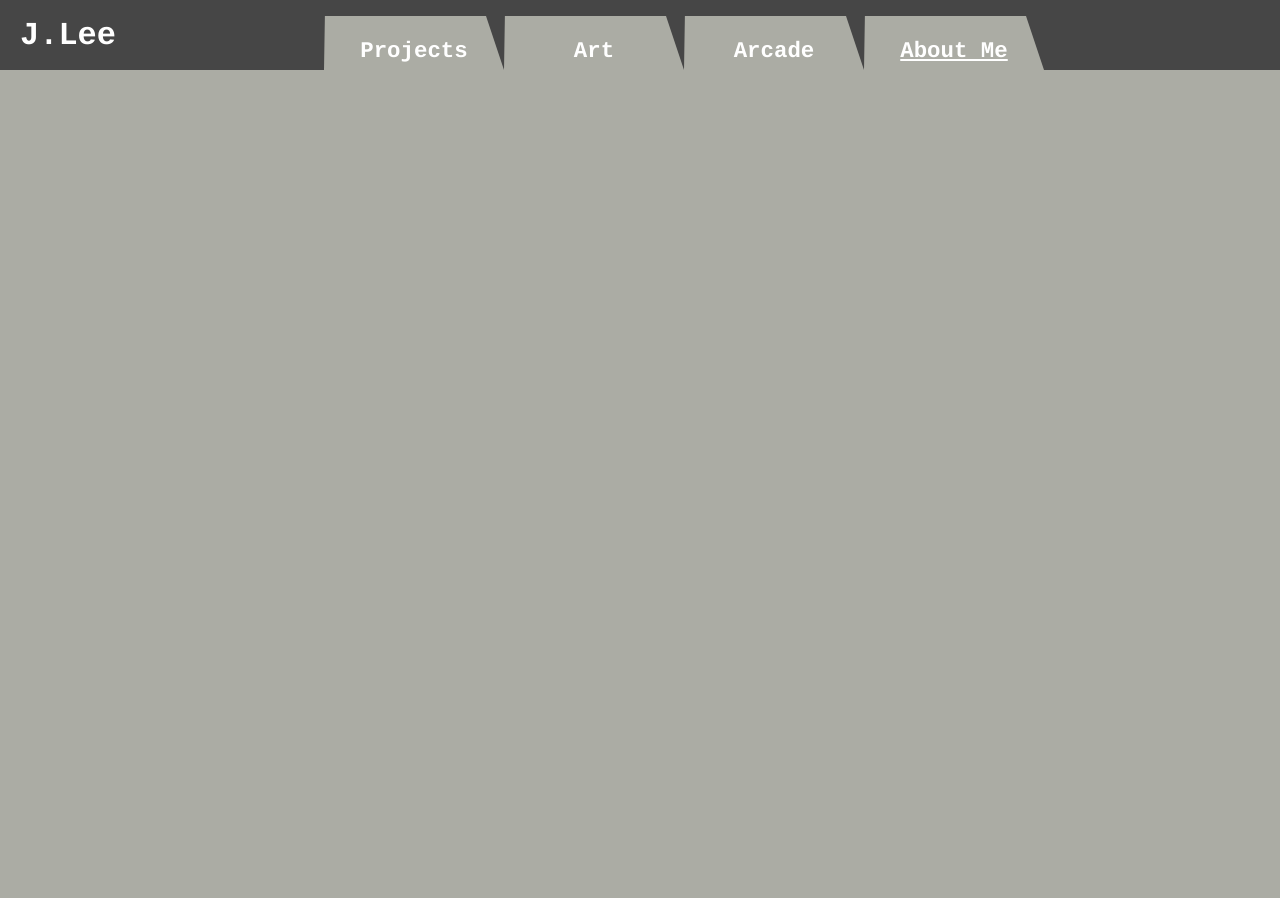
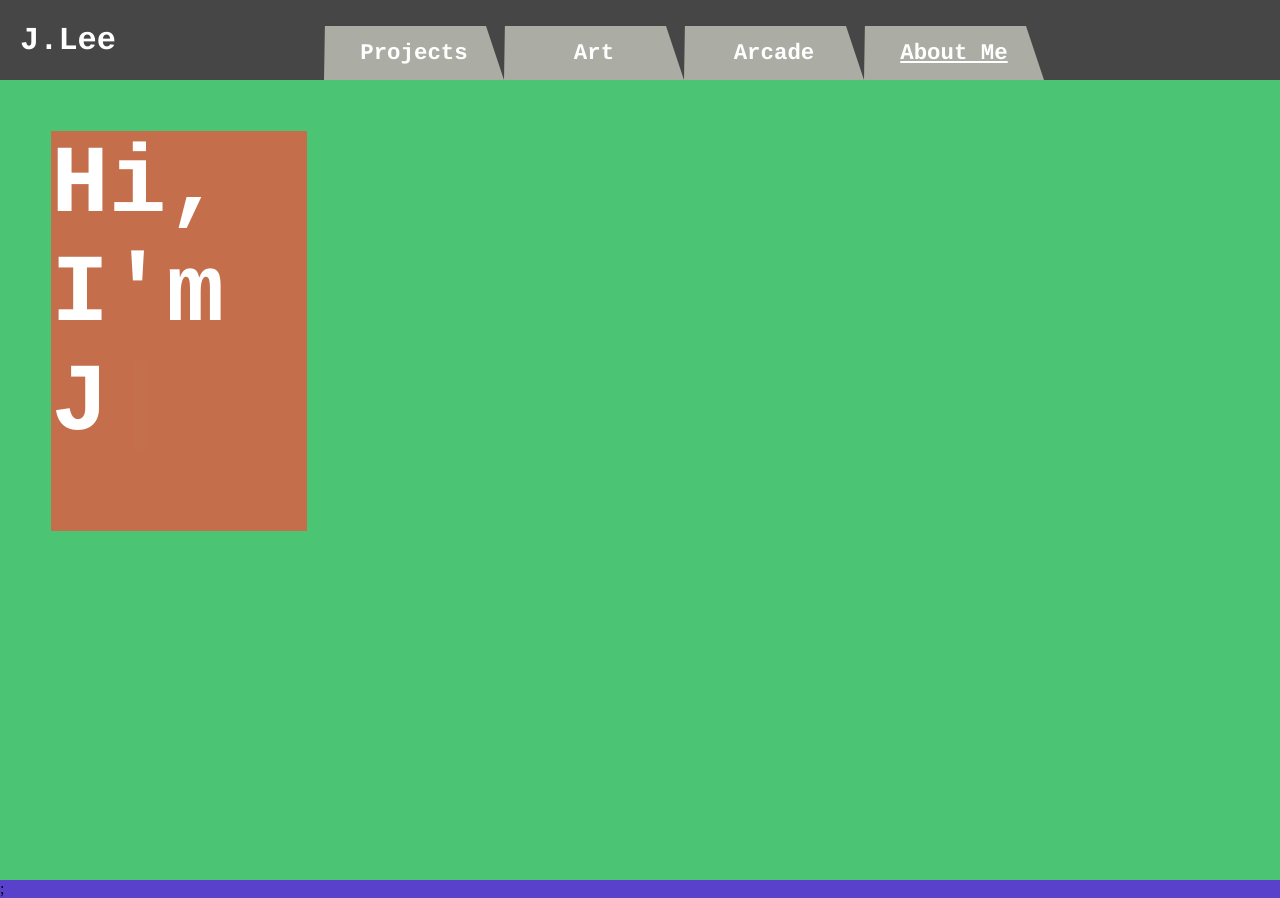
Before and after one commit to jjl418/reactjs, a React (Create React App) app: page / in a window 1280 px wide. Before the commit the page ends 800 px from the top, so only its background shows below. Built offline with nearby package versions, Linux system fonts and the light colour scheme.

Commit message:
added typewriter effect
added typewriter effect

```diff
--- a/package.json
+++ b/package.json
@@ -16,6 +16,7 @@
     "react-dom": "^18.2.0",
     "react-router-dom": "^6.21.1",
     "react-scripts": "^5.0.1",
+    "react-simple-typewriter": "^5.0.1",
     "web-vitals": "^2.1.4"
   },
   "scripts": {
--- a/src/App.css
+++ b/src/App.css
@@ -1,6 +1,6 @@
 * {
-  /* box-sizing: border-box;
-  margin: 0; */
+  /* box-sizing: border-box;*/
   padding: 0;
-  /* margin: 0; */
+  margin: 0;
+
 }
--- a/src/App.js
+++ b/src/App.js
@@ -2,8 +2,9 @@ import './App.css';
 import React from 'react';
 import { BrowserRouter as Router, Routes, Route } from 'react-router-dom';
 import Navbar from './components/Navbar';
-
-
+// import Home from '../components/pages/home-page/Home'
+// import Home from './components/pages/home-page/Home';
+import Home from './components/pages/home/Home';
 function App() {
   return (
       // <header className="App-header">
@@ -15,7 +16,9 @@ function App() {
       <Router>
         <Navbar />
         <Routes>
-          <Route path ='/' exact />
+          {/* <Route path ='/' exact component={Home}/> */}
+          <Route path='/' element={<Home/>} />
+
         </Routes>
       </Router>
   );
--- a/src/components/Navbar.css
+++ b/src/components/Navbar.css
@@ -1,6 +1,8 @@
 html, body { /*KEEP*/
   margin: 0;
-  background: #abaca4;
+  background: #5a41cc;
+  width: 100%;
+  max-height: 100vh;
 }
 
 
@@ -9,22 +11,28 @@ html, body { /*KEEP*/
     background: #464646;
     display: flex;
     /* justify-content: center; */
-    height: 70px;
+    height: 80px;
     position: sticky; /*may need to delete*/
     /* z-index: 999; */
+    /* background-color: #3711a1; */
+    padding:0;
+    margin:0;
   }
 
   .navbar-box { /*KEEP*/
     align-items: center;
     display: flex;
-    height: 70px;
+    height: 80px;
     justify-content: center;
     /* max-width: 1500px; */
-
+    /* background-color: #e73a3a; */
+    /* background-color: #5dce3b;  */
+    /* align-items: end; */
   }
 
   .navbar-initials { /*KEEP*/
-    align-items: center;
+    align-self: center;
+
     color: #fff;
     cursor: pointer;
     display: flex;
@@ -43,11 +51,11 @@ html, body { /*KEEP*/
     grid-template-columns: repeat(4, auto);
     justify-content: end;
     list-style: none;
-    margin-right: 2rem;
+    /* margin-right: 2rem; */
     /* text-align: center; */
     width: 60vw; /* may need to change later */
     align-self: stretch;
-
+    align-items: end;
   }
 
   .nav-menu-item {
@@ -62,7 +70,7 @@ html, body { /*KEEP*/
     height: 54px;
     -webkit-clip-path: polygon(100% 0, 90% 0, 100% 100%, 0 100%, 0.5% 0);
     width: 180px;
-
+    /* background-color: #4754cc; */
   }
 
   .nav-menu-link
@@ -75,6 +83,12 @@ html, body { /*KEEP*/
     font-weight: bold;
     justify-content: center;
     text-decoration: none;
+
+    clip-path: polygon(100% 0, 90% 0, 100% 100%, 0 100%, 0.5% 0);
+    height: 54px;
+    -webkit-clip-path: polygon(100% 0, 90% 0, 100% 100%, 0 100%, 0.5% 0);
+    width: 180px;
+    /* background-color: aqua; */
   }
 
   .nav-menu-link:hover {
@@ -90,6 +104,12 @@ html, body { /*KEEP*/
     font-size: 1.4rem;
     font-weight: bold;
     justify-content: center;
+
+    clip-path: polygon(100% 0, 90% 0, 100% 100%, 0 100%, 0.5% 0);
+    height: 54px;
+    -webkit-clip-path: polygon(100% 0, 90% 0, 100% 100%, 0 100%, 0.5% 0);
+    width: 180px;
+    /* background-color: aqua; */
   }
 
   .nav-menu-about:hover {
@@ -133,7 +153,7 @@ html, body { /*KEEP*/
 
     .nav-menu.open {
       margin: none;
-      background: #707070;
+      background: #6d6d6d;
       left: 0;
       opacity: 1;
       transition: all 0.5s ease;
@@ -158,11 +178,15 @@ html, body { /*KEEP*/
     .nav-menu-link {
       /* text-align: center; */
       width: 100%;
-      display: table;
+      display: flex;
       margin: none;
       align-items: center;
       justify-self: center;
       /* background-color: #9e3434; */
+
+      clip-path: none;
+      height: none;
+      -webkit-clip-path: none;
     }
 
     .nav-menu-link:hover {
@@ -199,7 +223,11 @@ html, body { /*KEEP*/
     .nav-menu-about {
       text-align: center;
       width: 100%;
-      display: table;
+      display: flex;
+
+      clip-path: none;
+      height: none;
+      -webkit-clip-path: none;
     }
 
     .nav-menu-about:hover {
--- /dev/null
+++ b/src/components/pages/home/Heading.css
@@ -0,0 +1,49 @@
+.message-box
+{
+    /* justify-content: center; */
+    height: 100vh;
+    width: 100%;
+    display: flex;
+    /* align-items: center; */
+    background-color: rgb(75, 197, 115);
+    /* vertical-align: middle; */
+}
+
+.message
+{
+    font-family: Courier;
+    /* text-align: center; */
+    color:rgb(255, 255, 255);
+    font-size: 3rem;
+    background-color: rgb(197, 110, 75);
+    /* vertical-align: middle; */
+    /* background-color: rgb(190, 92, 92); */
+    /* height: 70px; */
+    width: 20%;
+    margin-left: 4%;
+    margin-top: 4%;
+    height: 50vh;
+    justify-content: start;
+
+
+}
+
+@media screen and (max-width: 1020px) {
+    .message
+    {
+        font-family: Courier;
+        /* text-align: center; */
+        color:rgb(255, 255, 255);
+        font-size: 1.5rem;
+        background-color: rgb(197, 110, 75);
+        /* vertical-align: middle; */
+        /* background-color: rgb(190, 92, 92); */
+        /* height: 70px; */
+        width: 40%;
+        margin-left: 4%;
+        height: 50vh;
+        justify-content: start;
+
+
+    }
+}
--- /dev/null
+++ b/src/components/pages/home/Heading.js
@@ -0,0 +1,33 @@
+import React from "react";
+import '../../../App';
+import './Heading.css';
+import { useTypewriter, Cursor } from "react-simple-typewriter";
+
+function Heading() {
+    const [text] = useTypewriter({
+        words: ["Hi, I'm Julianne Lee"],
+        loop: {},
+        typeSpeed: 100
+    });
+
+    return (
+      <>
+        <div className= "message-box">
+            <div className= "message">
+                <h1>
+                    <span style = {{fontWeight: 'bold', color: 'white'}}>
+                        {text}
+                    </span>
+                    <span style = {{color: 'white'}}>
+                        <Cursor cursorStyle ='|' />
+                    </span>
+                </h1>
+            </div>
+        </div>
+
+
+      </>
+    );
+  }
+
+  export default Heading;
--- /dev/null
+++ b/src/components/pages/home/Home.js
@@ -0,0 +1,13 @@
+import React from 'react';
+import '../../../App';
+import Heading from './Heading';
+
+function Home() {
+  return (
+    <>
+      <Heading />;
+    </>
+  );
+}
+
+export default Home;
```
Also changed, not shown: src/components/pages/Home.js (deleted), 1 other file (tests, documents, lock files or other folders).
